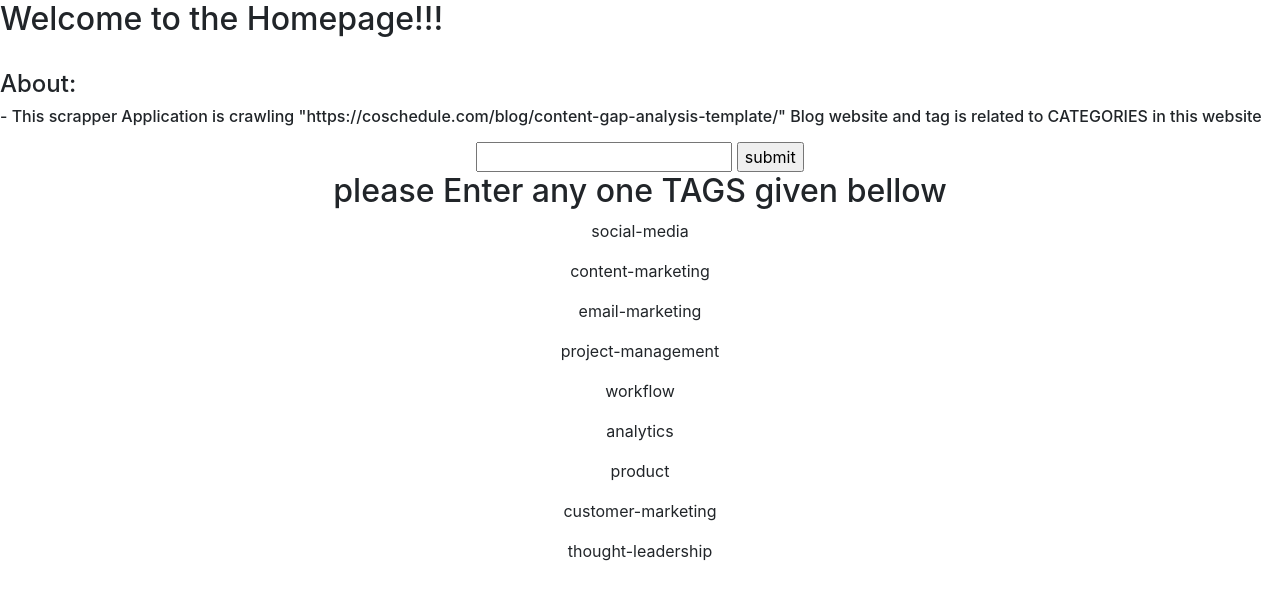
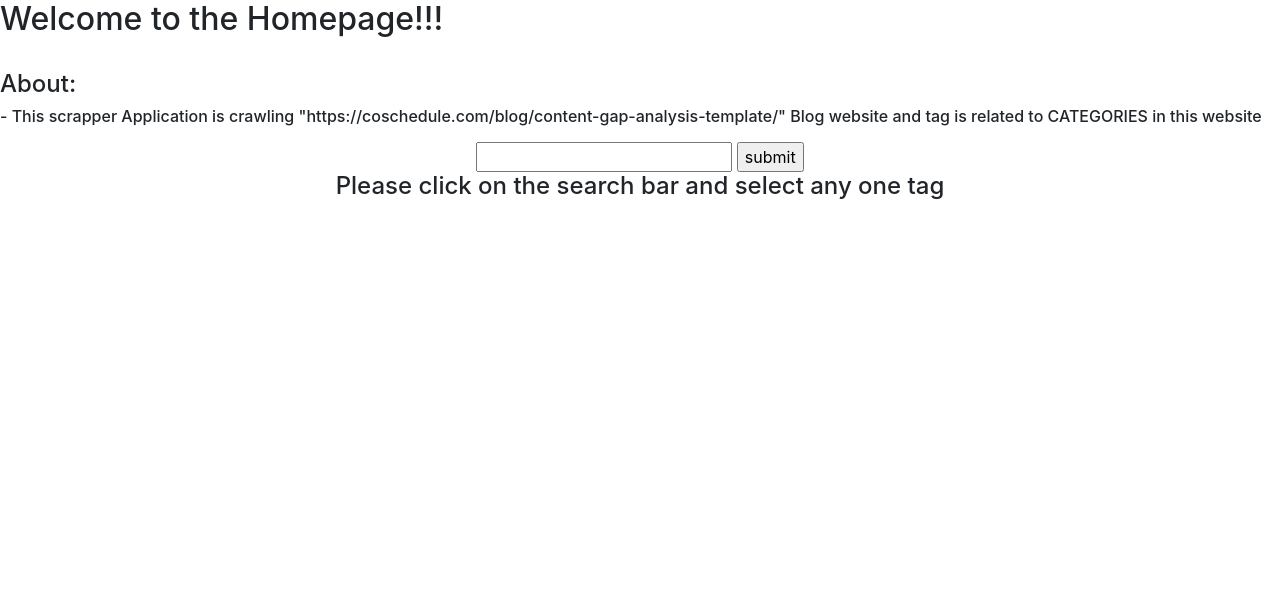
Before and after one commit to Anshumanchaursiya/web_scrapper_application, a Django app: page / in a window 1280 px wide. Shown: the top 600 px of the page. Run offline with Django 3.2, Linux system fonts and the light colour scheme; some libraries are stand-ins or nearby versions.

Commit message:
updated base.html

```diff
--- a/templates/base.html
+++ b/templates/base.html
@@ -28,7 +28,7 @@
     		<option value="analytics">
     		<option value="product">
     		<option value="customer-marketing">
-    		<option value="thought-leadership">
+    		<option value="">
     	</datalist>
 
 
@@ -41,16 +41,8 @@
 
 
     </div>
-    <h2> please Enter any one TAGS given bellow </h2>
-	<p>social-media</p>
-	<p>content-marketing</p>
-	<p>email-marketing</p>
-	<p>project-management</p>
-	<p>workflow</p>
-	<p>analytics</p>
-	<p>product</p>
-	<p>customer-marketing</p>
-	<p>thought-leadership</p>
+    <h4> Please click on the search bar and select any one tag </h4>
+
 
 	</center>
     <div class="container">
```
